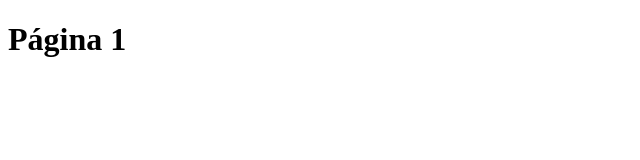
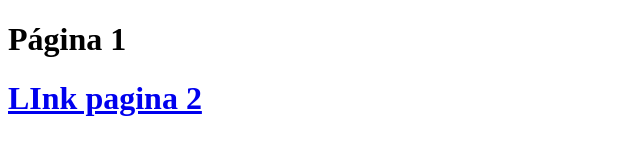
Before and after one commit to davidsoft-com/siteteste.com, a plain HTML site: page index.html in a window 1280 px wide. Shown: the whole page, without its empty margins (0-640 px from the left). Drawn offline with Linux system fonts and the light colour scheme.

Commit message:
Update index.html

```diff
--- a/index.html
+++ b/index.html
@@ -3,7 +3,7 @@
   <body>
     <h1> Página 1 </h1>
     <a href="https://davidsoft-com.github.io/siteteste.com/pagina2">
-      <img src"https://i.redd.it/1duwceb4h56h1.jpeg">
+     <h1> LInk pagina 2 </h1>
     </a>
   </body>
 </html>
```
